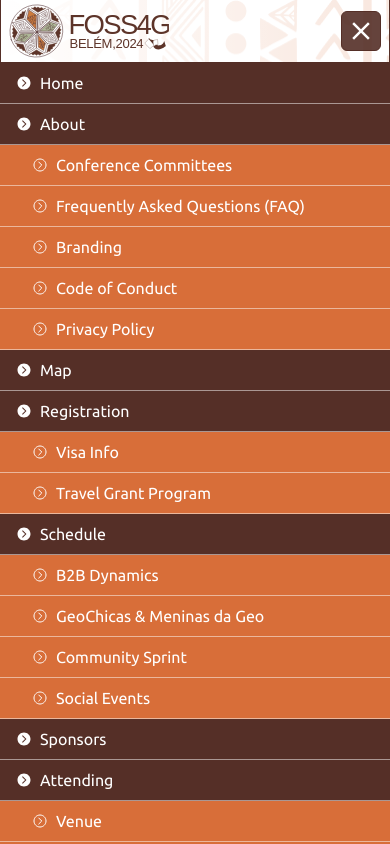
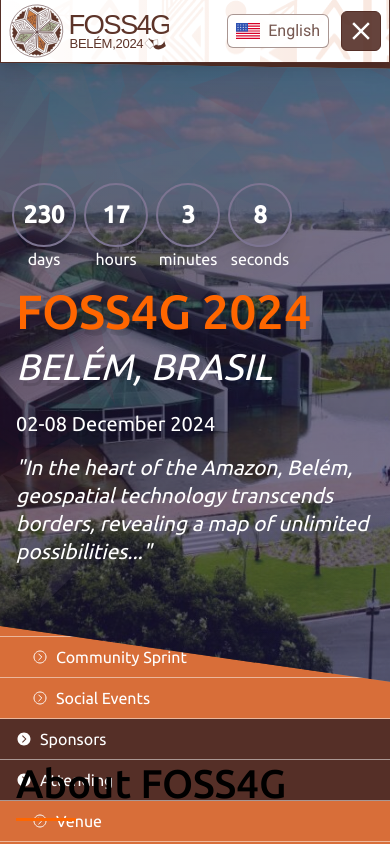
Before and after one commit to FOSS4G-2024-Belem/foss4g-2024-belem.github.io, a Next.js app: page /en in a window 390 px wide. Both pictures are taken after a click on the element 361 px from the left and 30 px from the top of the page. Shown: the top 844 px of the page. Built offline with nearby package versions, Linux system fonts and the light colour scheme.

Commit message:
mobile language menu

```diff
--- a/src/components/header.tsx
+++ b/src/components/header.tsx
@@ -25,7 +25,7 @@ const menuItems = [
         "label:en": "Conference Committees",
         "label:es": "Comités de Conferencia",
         "label:pt": "Conference Committees",
-        href: "/conference-committees",
+        href: "/conference-committees ",
       },
       {
         "label:en": "Frequently Asked Questions (FAQ)",
@@ -191,7 +191,7 @@ export default function Header() {
                     onMouseEnter={() => setIsDropdown(menuItem[labelLang])}
                     onMouseLeave={() => setIsDropdown(null)}
                     as="div"
-                    className="z-40 relative inline-block text-left"
+                    className="sm:z-40 relative inline-block text-left"
                   >
                     <Menu.Button className="inline-flex w-full justify-center rounded-md bg-white/90 border-f4g_red/50 border px-2 py-1 font-medium text-f4g_red/80 hover:text-white hover:bg-f4g_orange">
                       <IntlLink href={menuItem.href}>
@@ -251,6 +251,19 @@ export default function Header() {
             </div>
 
             <div className="flex sm:hidden items-center justify-center">
+              <Transition
+                show={isMenuOpen}
+                enter="transition duration-800 ease-out"
+                enterFrom="transform scale-100 opacity-0"
+                enterTo="transform scale-100 opacity-100"
+                leave="transition duration-800 ease-out"
+                leaveFrom="transform scale-100 opacity-100"
+                leaveTo="transform scale-100 opacity-0"
+              >
+                <div className="mr-3">
+                  <LanguageSwitcher />
+                </div>
+              </Transition>
               <div
                 className="button border flex items-center justify-center border-f4g_red bg-f4g_red/90 h-10 w-10 p-1 rounded-md"
                 onClick={() => setIsMenuOpen(!isMenuOpen)}
@@ -272,7 +285,7 @@ export default function Header() {
             leave="transform transition ease-in-out duration-500 sm:duration-700"
             leaveFrom="opacity-100"
             leaveTo="opacity-0"
-            className="absolute z-40 top-full items-start justify-start w-full [max-height:calc(100vh_-_5rem)]"
+            className="absolute sm:z-40 top-full items-start justify-start w-full [max-height:calc(100vh_-_5rem)]"
           >
             <div className="bg-white font-ubuntu sm:hidden w-full rounded-b-lg shadow-md">
               {menuItems.map((menuItem) => (
--- a/src/lib/language.tsx
+++ b/src/lib/language.tsx
@@ -192,7 +192,7 @@ export const LanguageSwitcher = (props: any) => {
           languages[language].name
         }
       </Menu.Button>
-      <Menu.Items className="absolute z-30 right-0 w-32 origin-top-right divide-y divide-gray-100 ring-1 ring-black/5 focus:outline-none">
+      <Menu.Items className="absolute z-80 right-0 w-32 origin-top-right divide-y divide-gray-100 ring-1 ring-black/5 focus:outline-none">
         <div className="mt-2 bg-white rounded-md shadow-lg">
           {Object.values(languages).map((lang) => (
             // @ts-ignore
```
